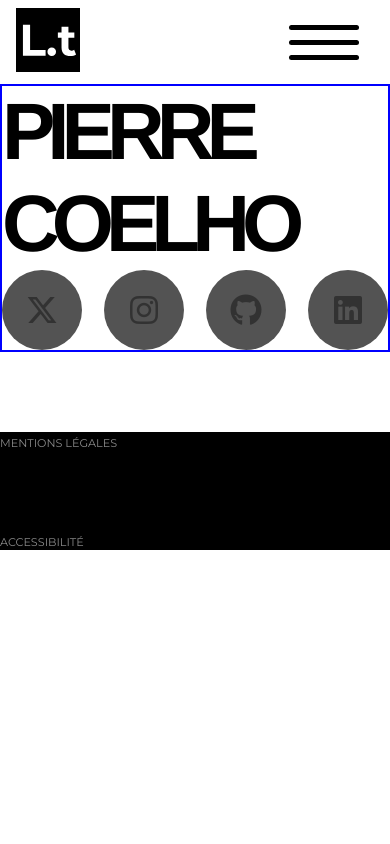
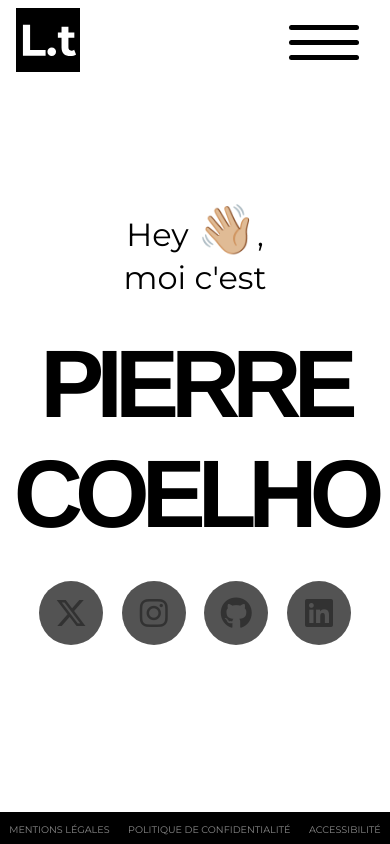
Before and after one commit to PCoelho06/portfolio, a PHP site: page / in a window 390 px wide. Run offline with PHP 8.4, Linux system fonts and the light colour scheme; some libraries are stand-ins or nearby versions.

Commit message:
Finished CSS for mobile version of homepage

```diff
--- a/assets/css/style.css
+++ b/assets/css/style.css
@@ -18,6 +18,12 @@
     padding: 0;
     color: var(--base-700-color);
     font-family: 'Montserrat', sans-serif;
+}
+
+body {
+    display: flex;
+    flex-direction: column;
+    min-height: 100vh;
 }
 
 h1, h2, h3, h4, h5, h6 {
@@ -43,12 +49,21 @@ a:hover {
     background-color: var(--base-100-color) !important;
 }
 
+.text-center {
+    text-align: center;
+}
+
+.display-3 {
+    font-size: 2rem;
+}
+
 /*** HEADER ***/
 
 header {
     background-color: transparent;
     width: 100%;
     padding: 0.5rem 1rem;
+    animation: fade 0.4s ease-in-out;
 }
 
 .navbar {
@@ -148,32 +163,40 @@ header {
 /*** MAIN : HOMEPAGE ***/
 
 main {
-    border: 2px solid blue;
+    margin-top: auto;
+    margin-bottom: auto;
 }
 
-.home-name {
-    font-size: 5rem;
-    font-weight: 800;
+main section {
+    margin: 2rem 0;
+}
+
+.hand-icon {
+    font-size: 3rem;
+}
+
+.name-display {
+    font-size: 6rem;
+    font-weight: 900;
     color: var(--base-700-color);
     text-transform: uppercase;
     letter-spacing: -0.5rem;
+    text-align: center;
 }
 
 .socials {
     display: flex;
     justify-content: space-between;
     align-items: center;
-}
-
-.social-item-link {
-    text-decoration: none;
+    width: 80%;
+    margin: auto;
 }
 
 .social-item {
     background-color: var(--base-400-color);
     opacity: 0.8;
-    width: 5rem;
-    height: 5rem;
+    width: 4rem;
+    height: 4rem;
     border-radius: 100%;
     color: var(--base-100-color);
     display: flex;
@@ -190,9 +213,15 @@ main {
 
 footer {
     background-color: var(--base-700-color);
+    margin-top: auto;
+    height: 2rem;
 }
 
 footer ul {
+    display: flex;
+    justify-content: space-around;
+    align-items: center;
+    margin: auto;
     list-style-type: none;
     padding: 0;
     height: 100%;
@@ -202,8 +231,33 @@ footer ul {
 .footer-link {
     color: var(--base-200-color);
     text-decoration: none;
-    font-size: 0.7rem;
+    font-size: 0.6rem;
     text-transform: uppercase;
 }
 
 /*** KEYFRAMES ***/
+
+@-moz-keyframes fade {
+    from {
+      opacity: 1;
+    }
+    to {
+      opacity: 0;
+    }
+  }
+  @-webkit-keyframes fade {
+    from {
+      opacity: 1;
+    }
+    to {
+      opacity: 0;
+    }
+  }
+  @keyframes fade {
+    from {
+      opacity: 1;
+    }
+    to {
+      opacity: 0;
+    }
+  }
--- a/view/home.php
+++ b/view/home.php
@@ -2,8 +2,14 @@
 
 <?php ob_start(); ?>
 
-<h1 class="home-name">Pierre Coelho</h1>
-<div class="socials">
+<section class="greetings">
+    <p class="text-center display-3">Hey <span class="hand-icon">👋🏼</span>,</p>
+    <p class="text-center display-3">moi c'est</p>
+</section>
+<section class="name">
+    <h1 class="name-display">Pierre Coelho</h1>
+</section>
+<section class="socials">
     <a class="social-item-link" href="">
         <div class="social-item"><i class="fa-brands fa-x-twitter"></i></div>
     </a>
@@ -16,7 +22,7 @@
     <a class="social-item-link" href="">
         <div class="social-item"><i class="fa-brands fa-linkedin"></i></div>
     </a>
-</div>
+</section>
 
 <?php $content = ob_get_clean(); ?>
 <?php require('./view/layout.php'); ?>
--- a/view/layout.php
+++ b/view/layout.php
@@ -47,10 +47,13 @@
         <?= $content ?>
     </main>
 
-    <footer class="footer mt-auto w-100">
-        <ul class="d-flex justify-content-around align-items-center mx-auto">
+    <footer>
+        <ul>
             <li class="nav-item">
                 <a class="footer-link" href="index.php?page=mentions-legales">Mentions légales</a>
+            </li>
+            <li class="nav-item">
+                <a class="footer-link" href="index.php?page=politique-confidentialite">Politique de confidentialité</a>
             </li>
             <li class="nav-item">
                 <a class="footer-link" href="index.php?page=accessibilite">Accessibilité</a>
```
